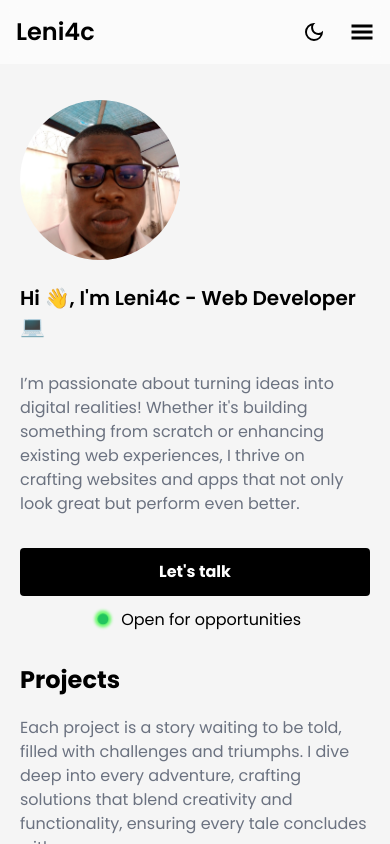
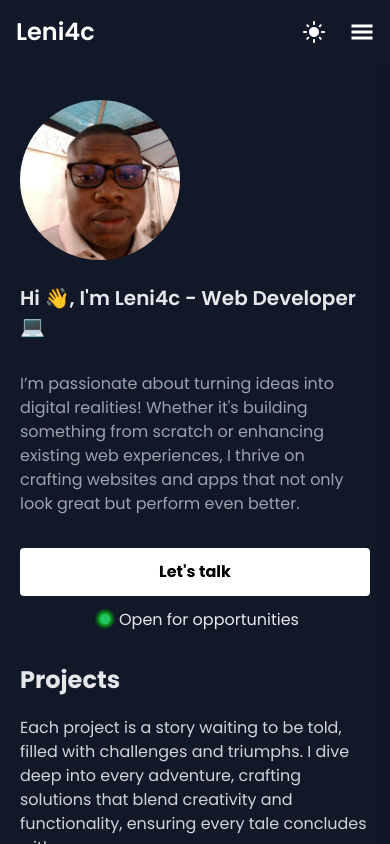
Before and after one commit to LENI4C/portfolio, a React (Vite) app: page / in a window 390 px wide. Both pictures are taken after a click on the icon 314 px from the left and 32 px from the top of the page. Shown: the top 844 px of the page. Built offline with nearby package versions, Linux system fonts and the light colour scheme.

Commit message:
darkmode + hamburger toggle

```diff
--- a/src/components/Footer.jsx
+++ b/src/components/Footer.jsx
@@ -6,6 +6,7 @@ import { FaXTwitter } from "react-icons/fa6";
 
 const Footer = () => {
     return (
+        //
         <footer className="bg-slate-900 text-white p-10 text-center rounded-t-3xl">
             <h3 className="text-2xl font-semibold">
                 Let's talk about your project :
--- a/src/components/Header.jsx
+++ b/src/components/Header.jsx
@@ -1,31 +1,158 @@
-import { useState } from "react";
+import { useState, useEffect } from "react";
 import { GiHamburgerMenu } from "react-icons/gi";
 import { MdClose } from "react-icons/md";
 import { MdOutlineDarkMode } from "react-icons/md";
 import { MdLightMode } from "react-icons/md";
 
 const Header = () => {
-    const [isDark, setIsDark] = useState(false)
-    const [isMenuOpen, setIsMenuOpen] = useState(false)
+    const [isDark, setIsDark] = useState(false);
+    const [isMenuOpen, setIsMenuOpen] = useState(false);
 
-    const toggleDark= () => {
-        setIsDark(!isDark)
-    }
-    const toggleMenu= () => {
-        setIsMenuOpen (!isMenuOpen)
-    }
+    const toggleDark = () => {
+        setIsDark(!isDark);
+    };
+
+    useEffect(() => {
+        if (isDark) {
+            document.documentElement.classList.add("dark");
+            document.body.classList.add("bg-gray-900");
+        } else {
+            document.documentElement.classList.remove("dark");
+            document.body.classList.remove("bg-gray-900");
+        }
+    }, [isDark]);
+
+    const toggleMenu = () => {
+        setIsMenuOpen(!isMenuOpen);
+    };
 
     return (
-        <header className="text-2xl fixed top-0 bg-white w-full backdrop-blur bg-opacity-60 p-4 flex justify-between items-center z-50">
-            <h1 className="font-poppins font-semibold">Leni4c</h1>
-            <div className="_header-icons flex gap-6">
-                <MdOutlineDarkMode onClick={toggleDark}/>
-                <MdLightMode className="hidden" onClick={toggleDark}/>
-                <GiHamburgerMenu onClick={toggleMenu}/>
-                <MdClose className="hidden" onClick={toggleMenu}/>
-            </div>
-        </header>
+        <>
+            {/* Header */}
+            <header className="text-2xl fixed top-0 w-full bg-white dark:bg-gray-900 backdrop-blur bg-opacity-60 p-4 flex justify-between items-center z-50">
+                <h1 className="font-poppins font-semibold text-black dark:text-white">
+                    Leni4c
+                </h1>
+                <div className="_header-icons flex gap-6 items-center">
+                    {/* Dark Mode Toggle */}
+                    {isDark ? (
+                        <MdLightMode
+                            onClick={toggleDark}
+                            className="cursor-pointer text-black dark:text-white"
+                        />
+                    ) : (
+                        <MdOutlineDarkMode
+                            onClick={toggleDark}
+                            className="cursor-pointer text-black dark:text-white"
+                        />
+                    )}
+
+                    {/* Menu Toggle */}
+                    {isMenuOpen ? (
+                        <MdClose
+                            onClick={toggleMenu}
+                            className="cursor-pointer text-black dark:text-white"
+                        />
+                    ) : (
+                        <GiHamburgerMenu
+                            onClick={toggleMenu}
+                            className="cursor-pointer text-black dark:text-white"
+                        />
+                    )}
+                </div>
+            </header>
+
+            {/* Sidebar */}
+            <aside
+                className={`fixed top-0 right-0 h-full w-64 bg-white dark:bg-gray-800 shadow-lg transform transition-transform duration-300 z-40 ${
+                    isMenuOpen ? "translate-x-0" : "translate-x-full"
+                }`}
+            >
+                {/* Sidebar Content */}
+                <div className="p-4">
+                    <h2 className="text-xl font-semibold text-black dark:text-white">Menu</h2>
+                    <ul className="mt-6 space-y-4">
+                        <li className="text-black dark:text-white">Home</li>
+                        <li className="text-black dark:text-white">About</li>
+                        <li className="text-black dark:text-white">Projects</li>
+                        <li className="text-black dark:text-white">Contact</li>
+                    </ul>
+                </div>
+            </aside>
+
+            {/* Overlay */}
+            {isMenuOpen && (
+                <div
+                    onClick={toggleMenu}
+                    className="fixed inset-0 bg-black bg-opacity-50 z-30"
+                ></div>
+            )}
+        </>
     );
 };
 
 export default Header;
+
+
+// import { useState, useEffect } from "react";
+// import { GiHamburgerMenu } from "react-icons/gi";
+// import { MdClose } from "react-icons/md";
+// import { MdOutlineDarkMode } from "react-icons/md";
+// import { MdLightMode } from "react-icons/md";
+
+// const Header = () => {
+//   const [isDark, setIsDark] = useState(false);
+//   const [isMenuOpen, setIsMenuOpen] = useState(false);
+
+//   // Toggle dark mode
+//   const toggleDark = () => {
+//     setIsDark(!isDark);
+//   };
+
+//   useEffect(() => {
+//     if (isDark) {
+//       document.body.classList.add("dark-mode"); // Add dark mode class to the body
+//     } else {
+//       document.body.classList.remove("dark-mode"); // Remove dark mode class from the body
+//     }
+//   }, [isDark]);
+
+//   // Toggle menu
+//   const toggleMenu = () => {
+//     setIsMenuOpen(!isMenuOpen);
+//   };
+
+//   return (
+//     <header className="text-2xl fixed top-0 bg-white w-full backdrop-blur bg-opacity-60 p-4 flex justify-between items-center z-50">
+//       <h1 className="font-poppins font-semibold">Leni4c</h1>
+//       <div className="_header-icons flex gap-6 items-center">
+//         {isDark ? (
+//           <MdLightMode onClick={toggleDark} className="cursor-pointer" />
+//         ) : (
+//           <MdOutlineDarkMode onClick={toggleDark} className="cursor-pointer" />
+//         )}
+//         {isMenuOpen ? (
+//           <MdClose onClick={toggleMenu} className="cursor-pointer" />
+//         ) : (
+//           <GiHamburgerMenu onClick={toggleMenu} className="cursor-pointer" />
+//         )}
+//       </div>
+
+//       {/* Sidebar Menu */}
+//       <div
+//         className={`fixed top-0 right-0 h-full w-64 bg-gray-800 text-white p-4 transform transition-transform duration-300 ${
+//           isMenuOpen ? "translate-x-0" : "translate-x-full"
+//         }`}
+//       >
+//         <ul className="space-y-4">
+//           <li>Home</li>
+//           <li>About</li>
+//           <li>Services</li>
+//           <li>Contact</li>
+//         </ul>
+//       </div>
+//     </header>
+//   );
+// };
+
+// export default Header;
--- a/src/components/Main.jsx
+++ b/src/components/Main.jsx
@@ -4,31 +4,39 @@ import Skills from "./Skills";
 
 const Main = () => {
     return (
-        <main className="mt-20 p-5">
+        <main className="mt-20 p-5 bg-white dark:bg-gray-900 text-gray-900 dark:text-gray-200 transition-colors duration-300">
+            {/* Profile Image */}
             <img
                 src={leni4c}
                 alt="leni4c"
-                className="w-40 h-40 rounded-full object-cover object-bottom"
+                className="w-40 h-40 rounded-full object-cover object-bottom transition-transform transform hover:scale-105"
             />
+            {/* Main Heading */}
             <h1 className="my-6 text-xl font-semibold">
                 Hi 👋, I'm Leni4c - Web Developer 💻
             </h1>
-            <p className="my-8 text-gray-500">
+            {/* Main Paragraph */}
+            <p className="my-8 text-gray-500 dark:text-gray-400 transition-colors duration-300">
                 I’m passionate about turning ideas into digital realities!
                 Whether it's building something from scratch or enhancing
                 existing web experiences, I thrive on crafting websites and apps
                 that not only look great but perform even better.
             </p>
+            {/* Call to Action Button */}
             <a
                 href="#"
-                className="bg-black text-white block text-center rounded py-3 font-bold mb-3"
+                className="bg-black dark:bg-white text-white dark:text-black block text-center rounded py-3 font-bold mb-3 transition-transform transform hover:scale-105 hover:shadow-lg"
             >
                 Let's talk
             </a>
+            {/* Status Indicator */}
             <div className="main-text text-center">
                 <span className="w-3 h-3 bg-green-500 rounded-full animate-pulse-glow inline-block mx-2"></span>
-                <span> Open for opportunities</span>
+                <span className="transition-opacity hover:opacity-80">
+                    Open for opportunities
+                </span>
             </div>
+            {/* Projects and Skills Sections */}
             <Projects />
             <Skills />
         </main>
@@ -36,3 +44,42 @@ const Main = () => {
 };
 
 export default Main;
+
+// import leni4c from "../assets/images/leni4c.jpg";
+// import Projects from "./Projects";
+// import Skills from "./Skills";
+
+// const Main = () => {
+//     return (
+//         <main className="mt-20 p-5">
+//             <img
+//                 src={leni4c}
+//                 alt="leni4c"
+//                 className="w-40 h-40 rounded-full object-cover object-bottom"
+//             />
+//             <h1 className="my-6 text-xl font-semibold">
+//                 Hi 👋, I'm Leni4c - Web Developer 💻
+//             </h1>
+//             <p className="my-8 text-gray-500">
+//                 I’m passionate about turning ideas into digital realities!
+//                 Whether it's building something from scratch or enhancing
+//                 existing web experiences, I thrive on crafting websites and apps
+//                 that not only look great but perform even better.
+//             </p>
+//             <a
+//                 href="#"
+//                 className="bg-black text-white block text-center rounded py-3 font-bold mb-3"
+//             >
+//                 Let's talk
+//             </a>
+//             <div className="main-text text-center">
+//                 <span className="w-3 h-3 bg-green-500 rounded-full animate-pulse-glow inline-block mx-2"></span>
+//                 <span> Open for opportunities</span>
+//             </div>
+//             <Projects />
+//             <Skills />
+//         </main>
+//     );
+// };
+
+// export default Main;
--- a/src/components/Projects.jsx
+++ b/src/components/Projects.jsx
@@ -1,10 +1,27 @@
 import projectData from "../../data/projects.js";
+
+// Function to darken a color
+const darkenColor = (color, amount) => {
+    color = color.replace('#', '');
+    if (color.length === 3) {
+        color = color.split('').map(char => char + char).join('');
+    }
+    let r = parseInt(color.substr(0, 2), 16);
+    let g = parseInt(color.substr(2, 2), 16);
+    let b = parseInt(color.substr(4, 2), 16);
+
+    r = Math.max(0, r - amount);
+    g = Math.max(0, g - amount);
+    b = Math.max(0, b - amount);
+
+    return `#${((1 << 24) + (r << 16) + (g << 8) + b).toString(16).slice(1)}`;
+};
 
 const Projects = () => {
     return (
         <>
-            <h2 className="mt-8 mb-5 text-2xl font-bold"> Projects</h2>
-            <p className="text-gray-500 ">
+            <h2 className="mt-8 mb-5 text-2xl font-bold">Projects</h2>
+            <p className="text-gray-500 dark:text-gray-300">
                 Each project is a story waiting to be told, filled with
                 challenges and triumphs. I dive deep into every adventure,
                 crafting solutions that blend creativity and functionality,
@@ -19,8 +36,10 @@ const Projects = () => {
 };
 
 const ProjectCard = ({
-    info: { id, title, subtitle, imgSrc, stack, link, left, color },
+    info: { id, title, subtitle, imgSrc, stack, link, color },
 }) => {
+    const darkenedColor = darkenColor(color, 30); // Darken the color by 30 for hover effects
+
     return (
         <div
             className="relative shadow-md h-[500px] w-50 my-8 bg-cover bg-top rounded cursor-pointer font-bold"
@@ -29,15 +48,26 @@ const ProjectCard = ({
                 window.location.href = link;
             }}
         >
-            <div className="_titles bg-white p-4 backdrop-blur bg-opacity-60 drop-shadow-lg ">
-                <h3>{title}</h3>
-                <p className="font-semibold">{subtitle}</p>
+            {/* Dark overlay */}
+            <div className="absolute inset-0 bg-black bg-opacity-40 transition-opacity duration-300 dark:bg-opacity-60"></div>
+
+            <div className="_titles bg-white dark:bg-gray-800 p-4 backdrop-blur bg-opacity-60 drop-shadow-lg">
+                <h3 className="text-gray-900 dark:text-gray-200" style={{ color: color }}>
+                    {title}
+                </h3>
+                <p className="font-semibold text-gray-800 dark:text-gray-300">
+                    {subtitle}
+                </p>
             </div>
             <div className="absolute bottom-2 left-2 flex flex-wrap gap-2">
                 {stack.map((tech, index) => (
                     <span
                         key={index}
-                        className="bg-gray-200 backdrop-blur bg-opacity-60 p-3 rounded"
+                        className="p-3 rounded"
+                        style={{
+                            backgroundColor: color, // Keep original color for tech items
+                            color: 'white', // Ensure tech text is visible
+                        }}
                     >
                         {tech}
                     </span>
@@ -48,3 +78,57 @@ const ProjectCard = ({
 };
 
 export default Projects;
+
+
+
+
+// import projectData from "../../data/projects.js";
+
+// const Projects = () => {
+//     return (
+//         <>
+//             <h2 className="mt-8 mb-5 text-2xl font-bold"> Projects</h2>
+//             <p className="text-gray-500 ">
+//                 Each project is a story waiting to be told, filled with
+//                 challenges and triumphs. I dive deep into every adventure,
+//                 crafting solutions that blend creativity and functionality,
+//                 ensuring every tale concludes with success.
+//             </p>
+
+//             {projectData.map((info) => {
+//                 return <ProjectCard key={info.id} info={info} />;
+//             })}
+//         </>
+//     );
+// };
+
+// const ProjectCard = ({
+//     info: { id, title, subtitle, imgSrc, stack, link, left, color },
+// }) => {
+//     return (
+//         <div
+//             className="relative shadow-md h-[500px] w-50 my-8 bg-cover bg-top rounded cursor-pointer font-bold"
+//             style={{ backgroundImage: `url(${imgSrc})`, color: color }}
+//             onClick={() => {
+//                 window.location.href = link;
+//             }}
+//         >
+//             <div className="_titles bg-white p-4 backdrop-blur bg-opacity-60 drop-shadow-lg ">
+//                 <h3>{title}</h3>
+//                 <p className="font-semibold">{subtitle}</p>
+//             </div>
+//             <div className="absolute bottom-2 left-2 flex flex-wrap gap-2">
+//                 {stack.map((tech, index) => (
+//                     <span
+//                         key={index}
+//                         className="bg-gray-200 backdrop-blur bg-opacity-60 p-3 rounded"
+//                     >
+//                         {tech}
+//                     </span>
+//                 ))}
+//             </div>
+//         </div>
+//     );
+// };
+
+// export default Projects;
--- a/tailwind.config.js
+++ b/tailwind.config.js
@@ -23,5 +23,6 @@ export default {
         },
       },
     },
+    darkMode: 'class', // Enable class-based dark mode
     plugins: [],
   };
```
Lines whose indentation alone changed are shown as unchanged.
